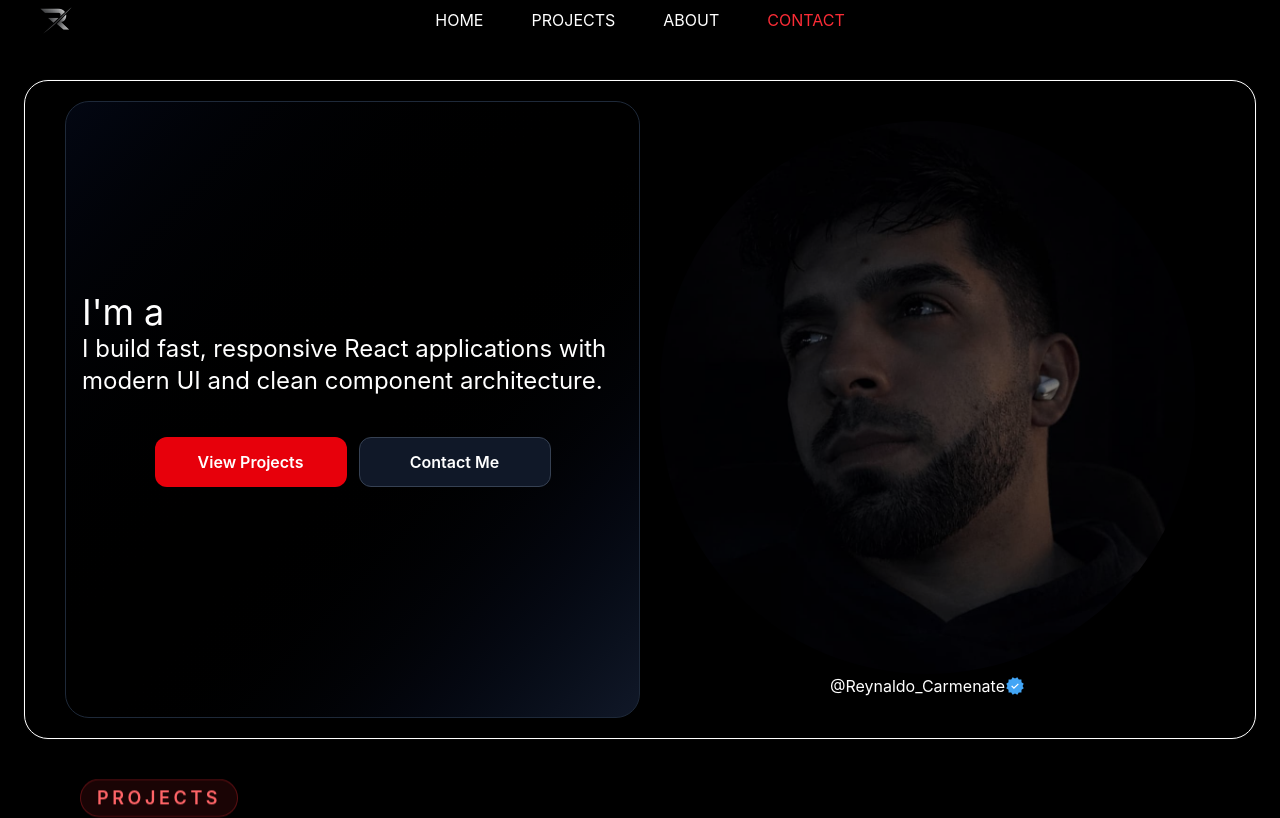
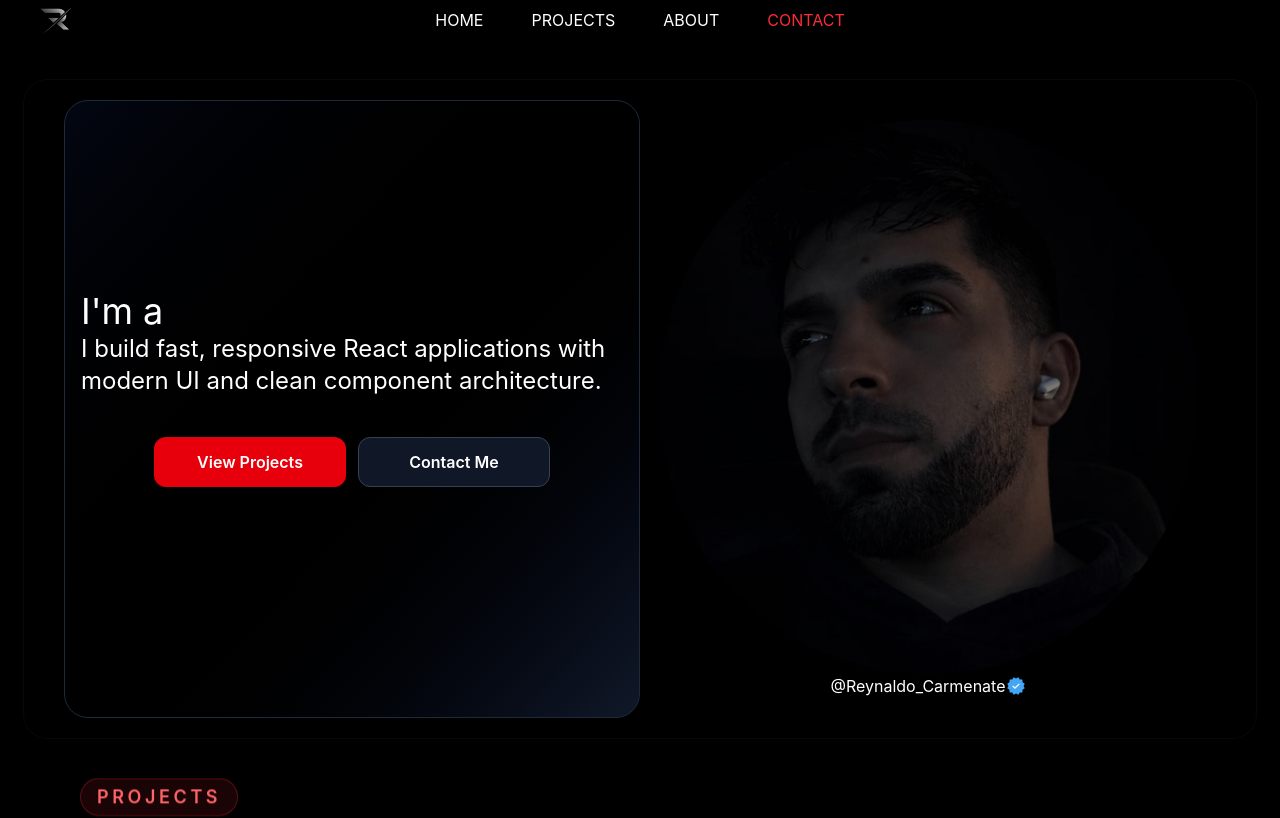
Before and after one commit to ReySlash/Portfolio_landing_page, a React (Vite) app: page / in a window 1280 px wide. Shown: the top 818 px of the page. Built offline with nearby package versions, Linux system fonts and the light colour scheme.

Commit message:
refining hero ui

```diff
--- a/src/components/Hero.tsx
+++ b/src/components/Hero.tsx
@@ -3,10 +3,13 @@ import verifiedIcon from "../assets/verifiedIcon.svg";
 
 function Hero() {
   return (
-    <section id="home" className="scroll-mt-24 px-2 lg:px-6  my-10">
+    <section
+      id="home"
+      className="mt-0 md:scroll-mt-24 px-2 lg:px-6 max-h-screen lg:my-10"
+    >
       {/* Column#1: Information */}
-      <div className="grid rounded-3xl  bg-black md:px-10 py-5 shadow-[0_0_0_1px_rgba(255,255,255,0.03)] md:grid-cols-1 lg:grid-cols-2 border">
-        <div className="order-last content-center lg:order-first border border-gray-800 p-4 rounded-3xl bg-linear-to-br from-gray-950 via-black to-gray-900">
+      <div className="grid rounded-3xl  bg-black md:px-10 py-5 shadow-[0_0_0_1px_rgba(255,255,255,0.03)] grid-cols-1 md:grid-cols-2">
+        <div className="order-last content-center md:order-first border border-gray-800 p-4 rounded-3xl bg-linear-to-br from-gray-950 via-black to-gray-900">
           <h1 className="text-left text-2xl lg:text-4xl">
             I'm a{" "}
             <span className="typewriter text-red-600">Frontend Developer.</span>
@@ -32,10 +35,10 @@ function Hero() {
         </div>
 
         {/* Column#2: Portrait */}
-        <div className="order-first lg:order-last p-5 h-full  bg-transparent">
+        <div className="order-first md:order-last p-5 h-full  bg-transparent">
           <div className="flex flex-col justify-center items-center relative overflow-hidden bg-transparent">
             <img
-              className="h-10/12 rounded-full opacity-50 bg-transparent"
+              className=" md:h-10/12 w-full md:w-auto rounded-full opacity-50 bg-transparent"
               src={portrait}
               alt="Portrait picture"
             />
```
